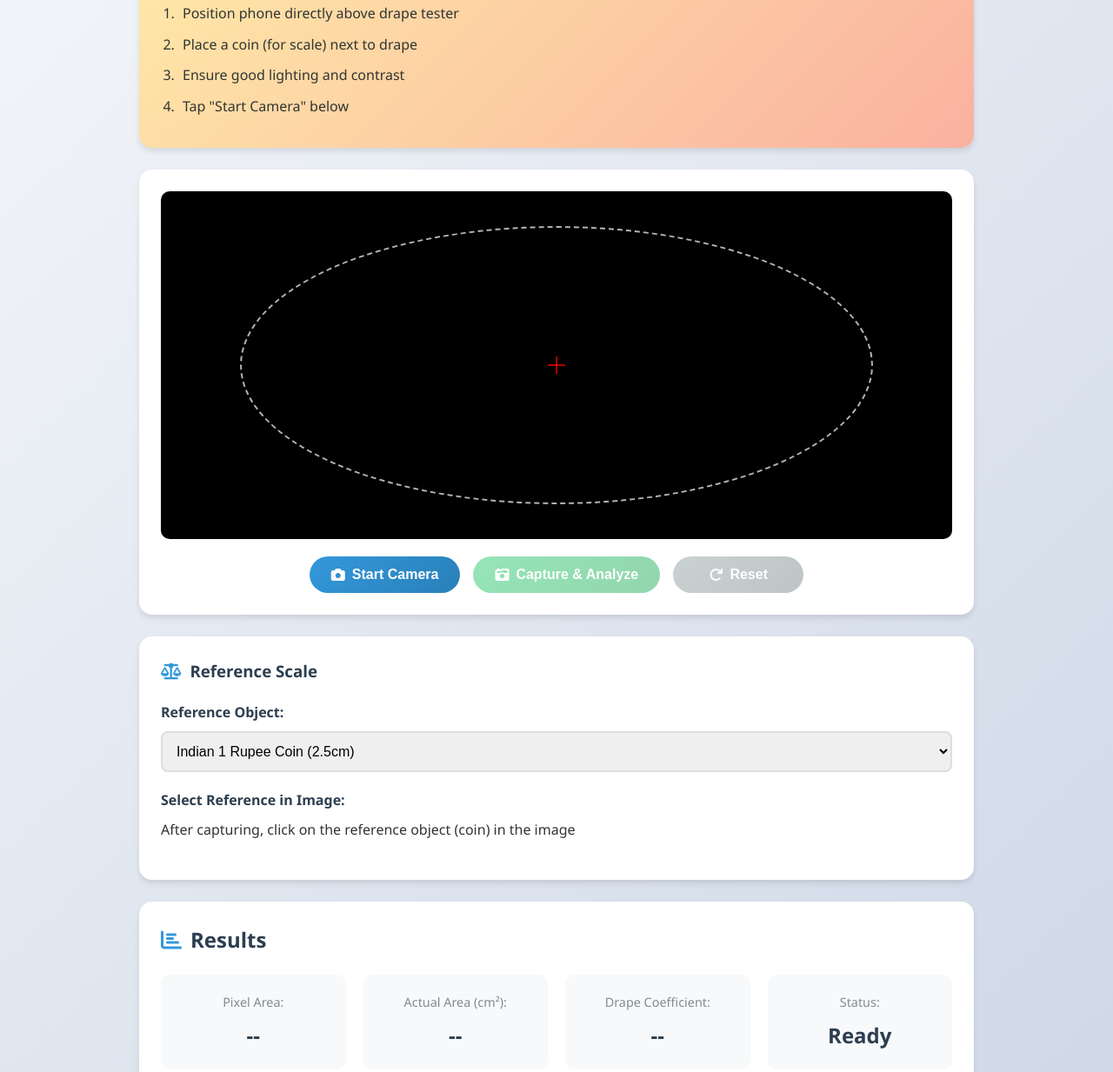
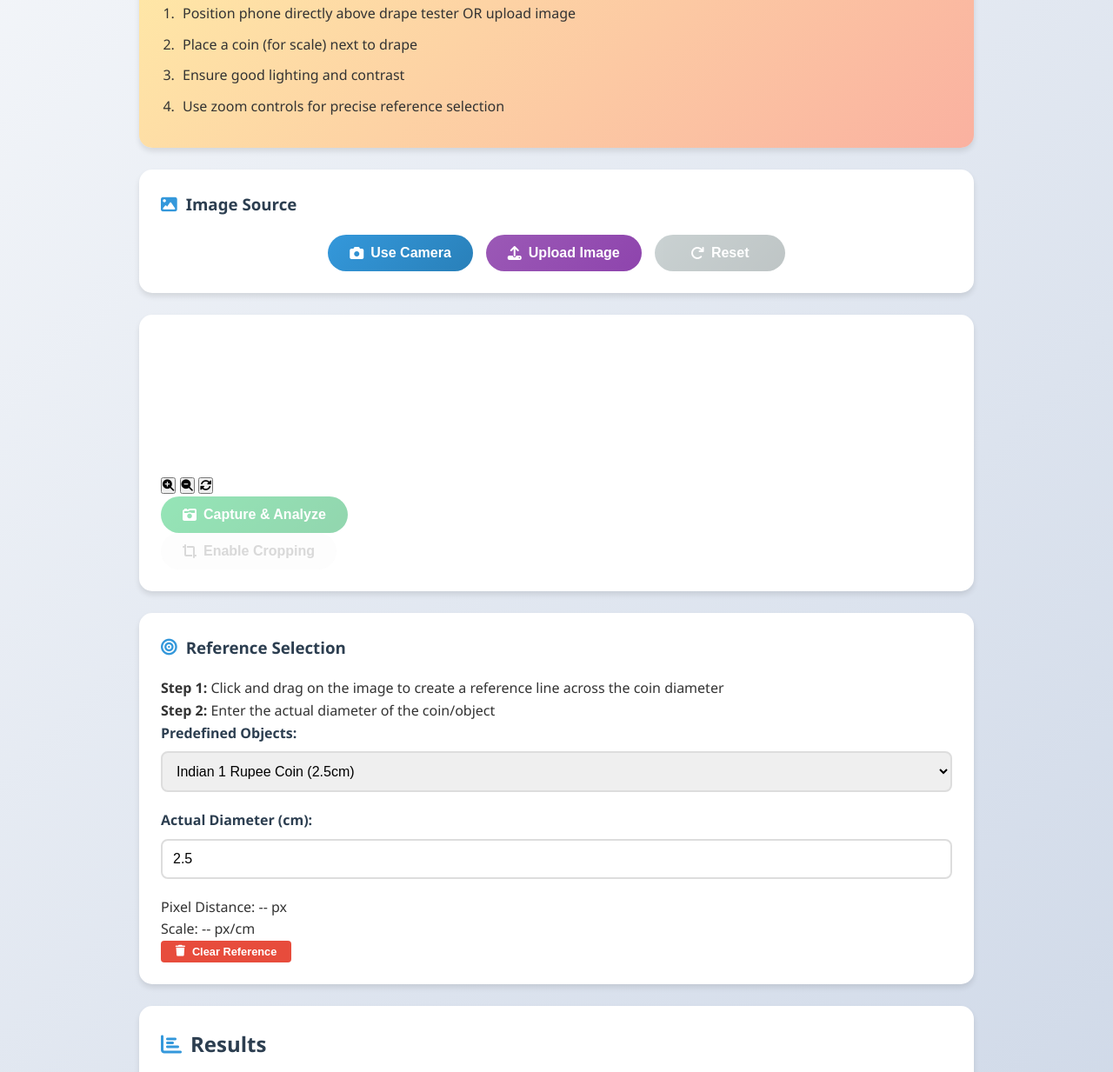
Before and after one commit to Talha6087/Drape-Calculator, a plain HTML site: page index.html in a window 1280 px wide. Shown: the part 262-1495 px from the top of the page at 87% size. Drawn offline with Linux system fonts and the light colour scheme.

Commit message:
Update index.html

```diff
--- a/index.html
+++ b/index.html
@@ -13,67 +13,115 @@
     <div class="container">
         <header>
             <h1><i class="fas fa-ruler-combined"></i> Drape Area Calculator</h1>
-            <p class="subtitle">Measure fabric drape area using your phone camera</p>
+            <p class="subtitle">Measure fabric drape area using your phone camera or uploaded images</p>
         </header>
 
         <!-- Setup Instructions -->
         <div class="card instructions">
             <h2><i class="fas fa-info-circle"></i> Setup Instructions</h2>
             <ol>
-                <li>Position phone directly above drape tester</li>
+                <li>Position phone directly above drape tester OR upload image</li>
                 <li>Place a coin (for scale) next to drape</li>
                 <li>Ensure good lighting and contrast</li>
-                <li>Tap "Start Camera" below</li>
+                <li>Use zoom controls for precise reference selection</li>
             </ol>
         </div>
 
-        <!-- Camera Section -->
+        <!-- Image Source Selection -->
         <div class="card">
-            <div class="camera-container">
-                <video id="video" autoplay playsinline></video>
-                <canvas id="canvas" style="display:none;"></canvas>
-                <div class="overlay">
-                    <div class="target-circle"></div>
-                    <div class="crosshair"></div>
-                </div>
-            </div>
-
+            <h3><i class="fas fa-image"></i> Image Source</h3>
             <div class="controls">
                 <button id="startCamera" class="btn btn-primary">
-                    <i class="fas fa-camera"></i> Start Camera
+                    <i class="fas fa-camera"></i> Use Camera
                 </button>
-                <button id="capture" class="btn btn-success" disabled>
-                    <i class="fas fa-camera-retro"></i> Capture & Analyze
+                <div class="file-upload-wrapper">
+                    <input type="file" id="imageUpload" accept="image/*" style="display: none;">
+                    <button id="uploadImage" class="btn btn-info">
+                        <i class="fas fa-upload"></i> Upload Image
                     </button>
+                </div>
                 <button id="reset" class="btn btn-secondary" disabled>
                     <i class="fas fa-redo"></i> Reset
                 </button>
             </div>
         </div>
 
-        <!-- Reference Input -->
+        <!-- Camera/Image Display Section -->
         <div class="card">
-            <h3><i class="fas fa-balance-scale"></i> Reference Scale</h3>
+            <div class="image-display-container">
+                <video id="video" autoplay playsinline style="display:none;"></video>
+                <div class="image-wrapper">
+                    <canvas id="mainCanvas"></canvas>
+                    <div class="zoom-controls">
+                        <button id="zoomIn" class="zoom-btn" title="Zoom In">
+                            <i class="fas fa-search-plus"></i>
+                        </button>
+                        <button id="zoomOut" class="zoom-btn" title="Zoom Out">
+                            <i class="fas fa-search-minus"></i>
+                        </button>
+                        <button id="resetZoom" class="zoom-btn" title="Reset Zoom">
+                            <i class="fas fa-sync-alt"></i>
+                        </button>
+                    </div>
+                </div>
+
+                <!-- Cropping Controls -->
+                <div class="crop-controls" id="cropControls" style="display:none;">
+                    <h4><i class="fas fa-crop-alt"></i> Circular Crop</h4>
                     <div class="form-group">
-                <label for="refType">Reference Object:</label>
+                        <label for="cropDiameter">Crop Diameter (cm):</label>
+                        <input type="number" id="cropDiameter" class="form-control" value="30.0" step="0.1" min="1">
+                    </div>
+                    <button id="applyCrop" class="btn btn-small btn-success">
+                        <i class="fas fa-check"></i> Apply Crop
+                    </button>
+                    <button id="cancelCrop" class="btn btn-small btn-secondary">
+                        <i class="fas fa-times"></i> Cancel
+                    </button>
+                </div>
+            </div>
+
+            <div class="capture-controls">
+                <button id="capture" class="btn btn-success" disabled>
+                    <i class="fas fa-camera-retro"></i> Capture & Analyze
+                </button>
+                <button id="enableCrop" class="btn btn-warning" disabled>
+                    <i class="fas fa-crop-alt"></i> Enable Cropping
+                </button>
+            </div>
+        </div>
+
+        <!-- Reference Selection -->
+        <div class="card">
+            <h3><i class="fas fa-bullseye"></i> Reference Selection</h3>
+            <div class="reference-instructions">
+                <p><strong>Step 1:</strong> Click and drag on the image to create a reference line across the coin diameter</p>
+                <p><strong>Step 2:</strong> Enter the actual diameter of the coin/object</p>
+            </div>
+
+            <div class="reference-selection">
+                <div class="form-group">
+                    <label for="refType">Predefined Objects:</label>
                     <select id="refType" class="form-control">
                         <option value="coin">Indian 1 Rupee Coin (2.5cm)</option>
                         <option value="coin2">Indian 2 Rupee Coin (2.7cm)</option>
                         <option value="coin5">Indian 5 Rupee Coin (2.5cm)</option>
-                    <option value="custom">Custom Size</option>
+                        <option value="custom">Custom Object</option>
                     </select>
                 </div>
 
-            <div id="customRef" style="display:none;">
                 <div class="form-group">
-                    <label for="refDiameter">Diameter (cm):</label>
-                    <input type="number" id="refDiameter" class="form-control" step="0.1" min="0.1" value="2.5">
-                </div>
+                    <label for="refDiameter">Actual Diameter (cm):</label>
+                    <input type="number" id="refDiameter" class="form-control" step="0.01" min="0.1" value="2.5">
                 </div>
 
-            <div class="form-group">
-                <label>Select Reference in Image:</label>
-                <p>After capturing, click on the reference object (coin) in the image</p>
+                <div class="reference-display">
+                    <p>Pixel Distance: <span id="pixelDistance">--</span> px</p>
+                    <p>Scale: <span id="scaleFactor">--</span> px/cm</p>
+                    <button id="clearReference" class="btn btn-small btn-danger">
+                        <i class="fas fa-trash"></i> Clear Reference
+                    </button>
+                </div>
             </div>
         </div>
 
@@ -102,7 +150,7 @@
             <!-- Visual Output -->
             <div class="image-comparison">
                 <div class="image-box">
-                    <h4>Original</h4>
+                    <h4>Original/Cropped</h4>
                     <canvas id="outputCanvas"></canvas>
                 </div>
                 <div class="image-box">
@@ -149,6 +197,9 @@
             <button id="exportData" class="btn btn-outline">
                 <i class="fas fa-download"></i> Export CSV
             </button>
+            <button id="saveImage" class="btn btn-outline" disabled>
+                <i class="fas fa-save"></i> Save Result Image
+            </button>
         </div>
     </div>
 
```
Lines whose indentation alone changed are shown as unchanged.
